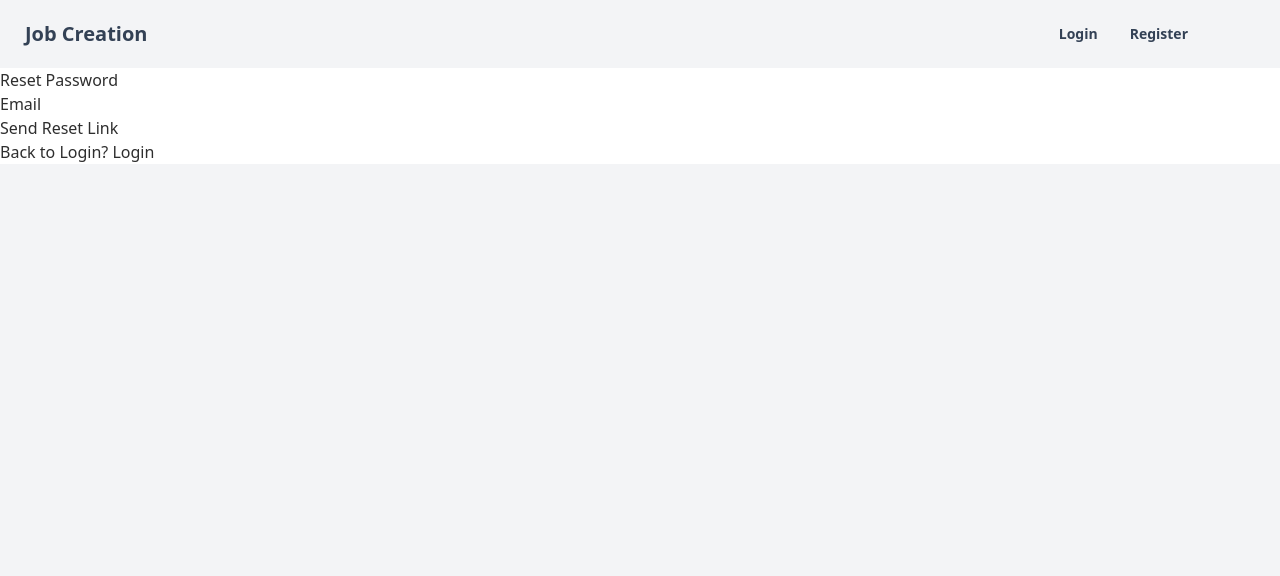
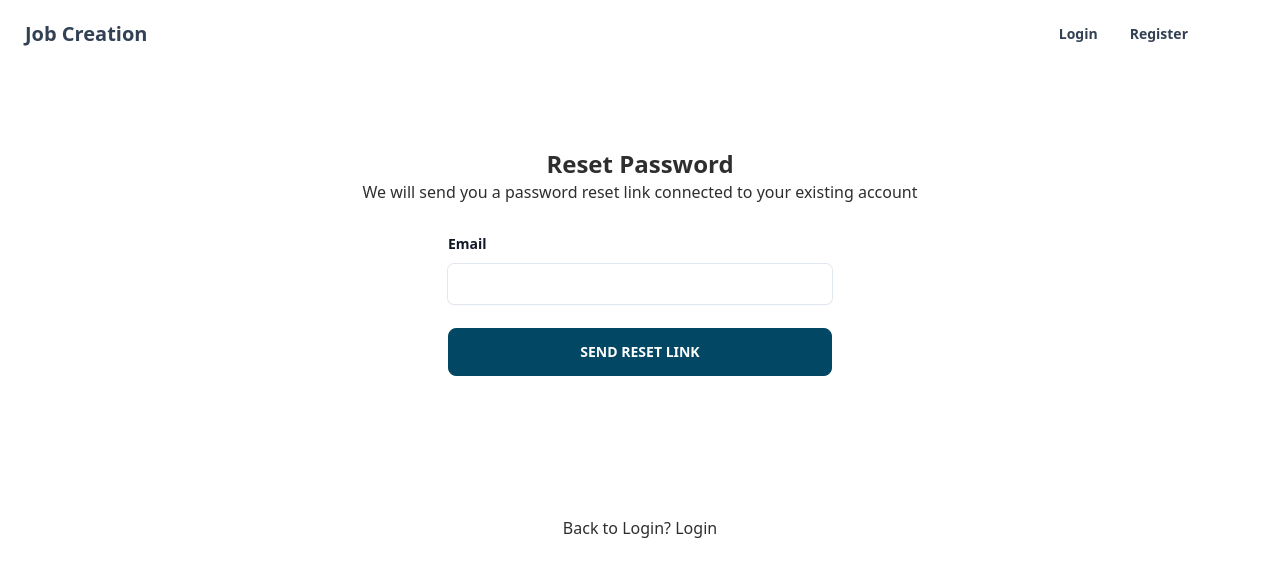
Before and after one commit to patriciacaballes/jobcreation, a React (Vite) app: page /passwordreset in a window 1280 px wide. Shown: the top 576 px of the page. Built offline with nearby package versions, Linux system fonts and the light colour scheme; no server answers.

Commit message:
Don with styling forms, Login, register, resetPass

```diff
--- a/src/App.css
+++ b/src/App.css
@@ -6,3 +6,6 @@
 body{
     background-color: #ffffff;
 }
+#app{
+    height: 100vh;
+}
--- a/src/App.jsx
+++ b/src/App.jsx
@@ -11,8 +11,8 @@ import "./App.css"
 const App = () => {
   return (
     <>
+    <div id="app">
       <NavBar />
-      <div>
         <div>
           <Routes>
             <Route element={<AuthRoute />}>
--- a/src/components/NavBar.jsx
+++ b/src/components/NavBar.jsx
@@ -16,8 +16,8 @@ const NavBar = () => {
 
   return (
   <>
-    <div className="navbar bg-base-100 relative lg:pt-2 flex items-center justify-between text-slate-700 font-semibold text-sm leading-6 dark:text-slate-200">
-    <div className="flex-1"><a className="btn btn-ghost normal-case text-xl">Job Creation</a></div>
+    <div className="navbar relative lg:pt-2 flex items-center justify-between text-slate-700 font-semibold text-sm leading-6 dark:text-slate-200">
+    <div className="flex-1"><Link to="./"  Link to="./" className="btn btn-ghost normal-case text-xl">Job Creation</Link></div>
     <div className="flex-none">
       <ul className="menu menu-horizontal px-1">
 
--- a/src/pages/Login.jsx
+++ b/src/pages/Login.jsx
@@ -1,6 +1,7 @@
 import { useRef, useState } from "react";
 import { Link, useNavigate } from "react-router-dom";
 import { useAuth } from "../context/AuthProvider";
+import "./pages.css"
 
 const Login = () => {
   const emailRef = useRef(null);
@@ -34,10 +35,10 @@ const Login = () => {
   return (
     <>
 
-      <div className="login relative flex flex-1 flex-col overflow-hidden px-4 py-8 sm:px-6 lg:px-8">
-        <div className="flex flex-1 flex-col items-center justify-center pb-16 pt-12" id="login-form">
+      <div className="login relative flex flex-1 flex-col overflow-hidden px-4 py-8 sm:px-6 lg:px-8" id="login">
+        <div className="flex flex-1 flex-col items-center justify-center pb-12 pt-12 " id="login-form">
           <h2 className="text-2xl font-bold ">Welcome Back</h2>
-          <h3 className="text-s pb-8">Please Enter your details</h3>
+          <h3 className="text-s pb-2">Please Enter your details</h3>
 
           {/* Form */}
           <form className="w-full max-w-sm" onSubmit={handleSubmit}>
@@ -61,20 +62,21 @@ const Login = () => {
               </div>
             )}
 
-            <div>
+            <div className="mb-20">
               <button disabled={loading} className = "btn btn-primary inline-flex justify-center rounded-lg text-sm font-semibold py-2.5 px-4 text-white hover:bg-slate-700 w-full" type= "submit" >
                   Login
                 </button>
             </div>
           </form>
-        </div>
-        <div className="text-sm hover:underline flex">
+          <div className="text-sm hover:underline flex justify-center ">
         <p> New User? <Link to={"/register"}>Register</Link></p>
         </div>
-        <div className="text-sm hover:underline flex">
+        <div className="text-sm hover:underline flex justify-center">
           <p>Forgot Password? <Link to={"/passwordreset"}> Click Here</Link></p>
         </div>
       </div>
+        </div>
+
 
     </>
   );
--- a/src/pages/PasswordReset.jsx
+++ b/src/pages/PasswordReset.jsx
@@ -1,6 +1,7 @@
 import { useRef, useState } from "react";
 import { useAuth } from "../context/AuthProvider";
 import { Link } from "react-router-dom";
+import "./pages.css"
 
 const PasswordReset = () => {
   const { passwordReset } = useAuth();
@@ -24,30 +25,32 @@ c    } catch (e) {
 
   return (
     <>
-      <div>
-        <div>
-          <h2>Reset Password</h2>
-          <form onSubmit={handleSubmit}>
-            <form id="email">
-              <label>Email</label>
-              <input type="email" ref={emailRef} required />
-            </form>
+      <div className="reset-password relative flex flex-1 flex-col overflow-hidden px-4 py-8 sm:px-6 lg:px-8 ">
+        <div className="flex flex-1 flex-col items-center justify-center pt-12 pb-20" id="reset-form">
+          <h2  className="text-2xl font-bold ">Reset Password</h2>
+          <h3 className="send-pass text-s pb-2 text-center ">We will send you a password reset link connected to your existing account</h3>
+          <form className="w-full max-w-sm" onSubmit={handleSubmit} >
+          <div className="form-login flex flex-col mb-6">
+              <label className="block text-sm font-semibold leading-6 text-gray-900" id="email">Email</label>
+              <input type="email" ref={emailRef} className="label-text mt-2 appearance-none text-slate-900 bg-white rounded-md block w-full px-3 h-10 shadow-sm sm:text-sm focus:outline-none placeholder:text-slate-400 focus:ring-2 ring-1 ring-slate-200" required/>
+          </div>
             {msg && (
               <div variant="success" onClose={() => setMsg("")} dismissible>
                 {msg}
               </div>
             )}
             <div>
-              <button disabled={loading} type="submit">
+              <button disabled={loading} className = "btn btn-primary inline-flex justify-center rounded-lg text-sm font-semibold py-2.5 px-4 text-white hover:bg-slate-700 w-full" type="submit">
                 Send Reset Link
               </button>
             </div>
           </form>
         </div>
-        <div>
+        <div className="text-center back-login">
           Back to Login? <Link to={"/login"}>Login</Link>
         </div>
       </div>
+
     </>
   );
 };
--- a/src/pages/Register.jsx
+++ b/src/pages/Register.jsx
@@ -1,6 +1,7 @@
   import { useRef, useState } from "react";
   import { Link } from "react-router-dom";
   import { supabase } from "../supabase/client";
+  import "./pages.css"
 
   const Register = () => {
     const emailRef = useRef(null);
@@ -9,6 +10,10 @@ const Register = () => {
     const [errorMsg, setErrorMsg] = useState("");
     const [msg, setMsg] = useState("");
     const [loading, setLoading] = useState(false);
+
+    // Terms
+    const [termsChecked, setTermsChecked] = useState(false);
+    const [emailUpdatesChecked, setEmailUpdatesChecked] = useState(false);
 
     const register = (email, password) =>
       supabase.auth.signUp({ email, password });
@@ -51,9 +56,9 @@ const Register = () => {
       <>
         {/* REGISTER */}
         <div className="login relative flex flex-1 flex-col overflow-hidden px-4 py-8 sm:px-6 lg:px-8">
-        <div className="flex flex-1 flex-col items-center justify-center pb-16 pt-12" id="login-form">
+          <div className="flex flex-1 flex-col items-center justify-center pb-2 pt-0" id="login-form">
             <h2 className="text-2xl font-bold ">Create your Account</h2>
-          <h3 className="text-s pb-8">Please Enter your details</h3>
+            <h3 className="text-s pb-2">Please Enter your details</h3>
 
             {/* Form */}
             <form className="w-full max-w-sm" onSubmit={handleSubmit}>
@@ -87,12 +92,21 @@ const Register = () => {
               )}
               <div>
               <div className="text-sm hover:underline flex">
-              <input type="checkbox" checked="checked" className="checkbox checkbox-xs" />
+                <input
+                  type="checkbox"
+                  checked={termsChecked}
+                  onChange={() => setTermsChecked(!termsChecked)}
+                  className="checkbox checkbox-xs"/>
                   <p>Accept Terms and Conditions</p>
                 </div>
-            <div className="text-sm hover:underline flex p4">
-              <input type="checkbox" checked="checked" className="checkbox checkbox-xs" />
-              <p>Yes,I’d love to recive emails with great content and updates.</p>
+                <div className="text-sm hover:underline flex">
+                  <input
+                    type="checkbox"
+                    checked={emailUpdatesChecked}
+                    onChange={() => setEmailUpdatesChecked(!emailUpdatesChecked)}
+                    className="checkbox checkbox-xs "
+                  />
+                  <p> Yes,I’d love to recive emails with great content and updates.</p>
                 </div>
                 <button disabled={loading} className = "mt-2 btn btn-primary inline-flex justify-center rounded-lg text-sm font-semibold py-2.5 px-4 text-white hover:bg-slate-700 w-full" type= "submit" >
                     Create an Account
--- /dev/null
+++ b/src/pages/pages.css
@@ -0,0 +1,13 @@
+.checkbox{
+    margin-right: 10px ;
+}
+#login-form{
+    padding-bottom: 20px;
+}
+.back-login{
+    margin-top: 20px;
+    padding: 40px;
+}
+.send-pass{
+    margin-bottom: 20px;
+}
```
Lines whose indentation alone changed are shown as unchanged.
